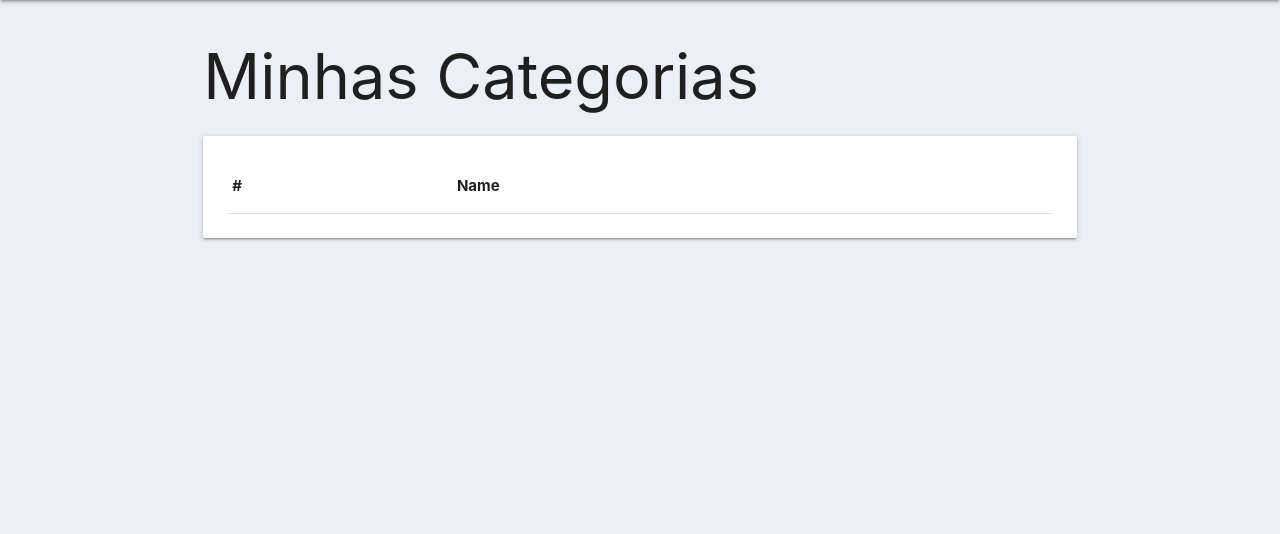
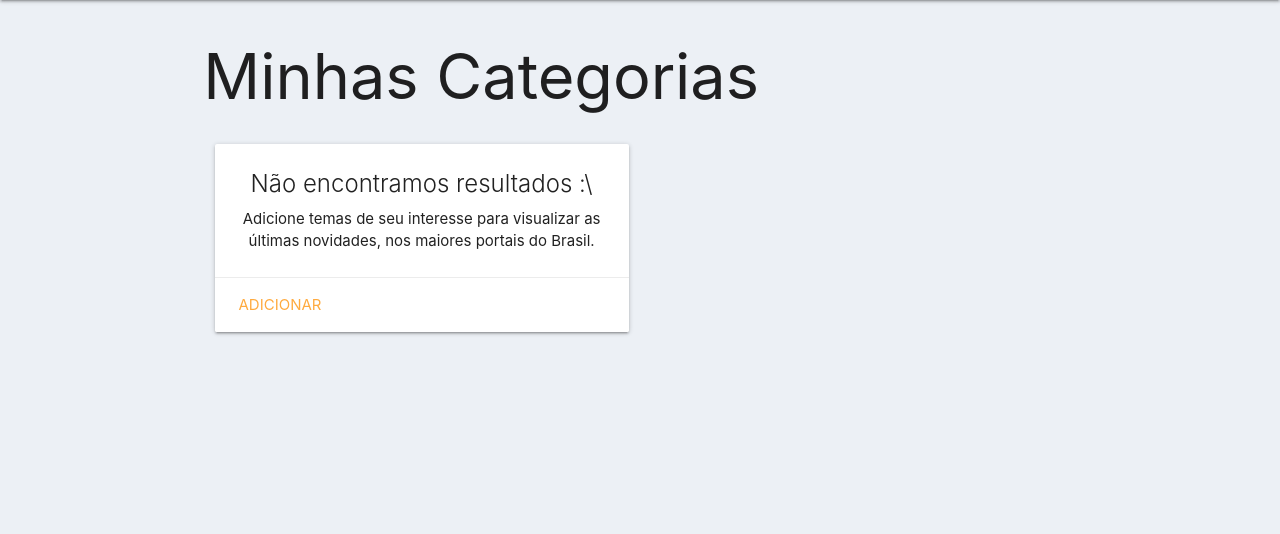
Before and after one commit to pessolatohenrique/search-news, a Django app: page /subject/ in a window 1280 px wide. Shown: the part 64-598 px from the top of the page. Run offline with Django 3.2, Linux system fonts and the light colour scheme; the visitor is signed in with stand-in values (Sample User, id 1); data that the repository does not hold is empty; parts of the project's set-up code (start-up, migrations or seed data) failed here and were passed over.

Commit message:
Inclusao de cards para no results

```diff
--- a/news/views.py
+++ b/news/views.py
@@ -11,9 +11,8 @@ from django.contrib.auth.decorators import login_required
 
 @login_required(login_url='/login/')
 def index(request):
-    user = User.objects.get(id=request.user.id)
+    categories = Subject.objects.filter(users=request.user).order_by('name')
 
-    categories = Subject.objects.filter(users=user).order_by('name')
     categories_timeline = categories[0:3]
     sites = Site.objects.filter(id=2).order_by('name').all()
     timeline = News.build_timeline(categories_timeline, sites)
--- a/searchnews/templates/index.html
+++ b/searchnews/templates/index.html
@@ -12,6 +12,9 @@
 <div class="container">
   <h1>Timeline principal</h1>
   <div class="row">
+    <div>
+      {% if categories|length == 0 %} {% include "noresults.html" %} {% endif %}
+    </div>
     {% for item in timeline %}
     <div class="col s12 m6">
       <div class="card">
--- a/searchnews/templates/partials/menu.html
+++ b/searchnews/templates/partials/menu.html
@@ -6,6 +6,11 @@
 </ul>
 
 <ul class="sidenav" id="mobile-demo">
+  <li>
+    <a href="{% url 'subject_index' %}">
+      Meu perfil
+    </a>
+  </li>
   {% for item in categories %}
   <li><a href="{% url 'view' id=item.id %}">{{item}}</a></li>
   {% endfor %}
@@ -18,7 +23,7 @@
 
 <nav>
   <div class="nav-wrapper teal lighten-2">
-    <a href="#" class="brand-logo">Search News</a>
+    <a href="{% url 'index' %}" class="brand-logo">Search News</a>
     <a href="#" data-target="mobile-demo" class="sidenav-trigger"
       ><i class="material-icons">menu</i></a
     >
--- a/searchnews/templates/subject/index.html
+++ b/searchnews/templates/subject/index.html
@@ -20,6 +20,8 @@
           <i class="material-icons">add</i>
         </a>
       </div>
+
+      {% if categories|length > 0%}
       <div class="card">
         <div class="card-content">
           <table>
@@ -57,6 +59,7 @@
         </div>
       </div>
     </div>
+    {% else %} {% include 'subject/noresults.html' %} {% endif %}
   </div>
 </div>
 {% endblock %}
--- /dev/null
+++ b/searchnews/templates/subject/noresults.html
@@ -0,0 +1,16 @@
+<div class="col s12 m6">
+  <div class="card">
+    <div class="card-content">
+      <span class="card-title activator grey-text text-darken-4 center">
+        Não encontramos resultados :\
+      </span>
+      <p class="center">
+        Adicione temas de seu interesse para visualizar as últimas novidades,
+        nos maiores portais do Brasil.
+      </p>
+    </div>
+    <div class="card-action">
+      <a href="{% url 'subject_create' %}">Adicionar</a>
+    </div>
+  </div>
+</div>
```
Also changed, not shown: searchnews/templates/noresults.html (added, +16 -0 lines).
